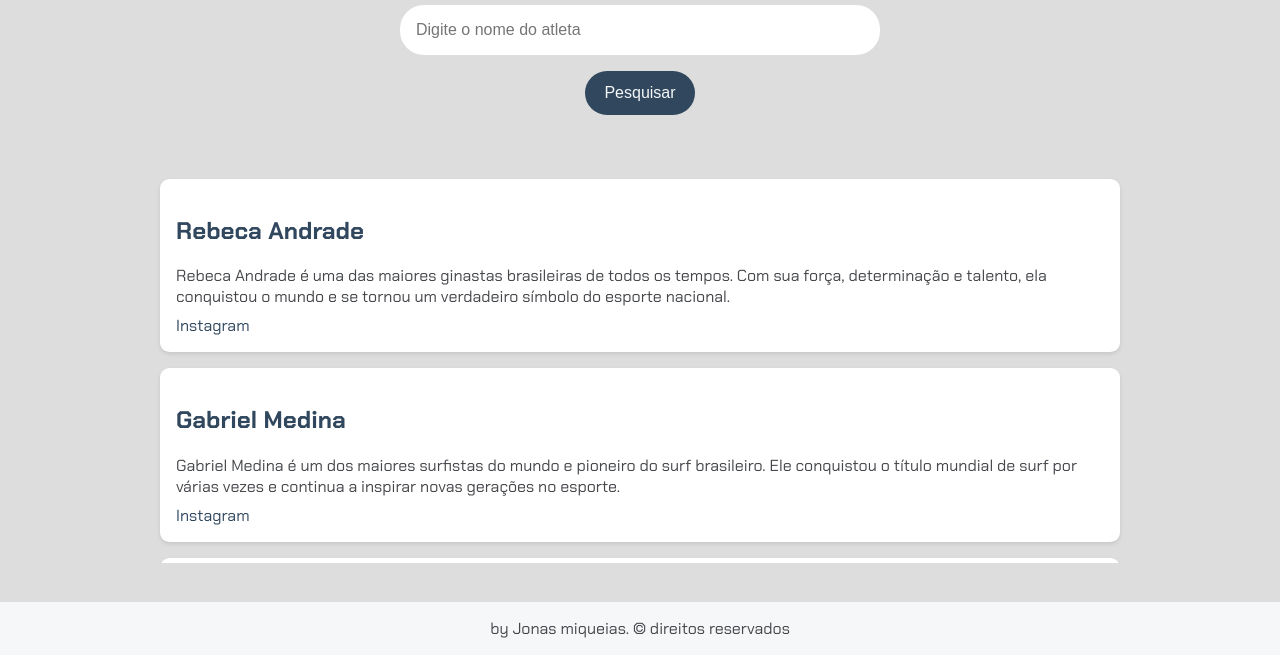
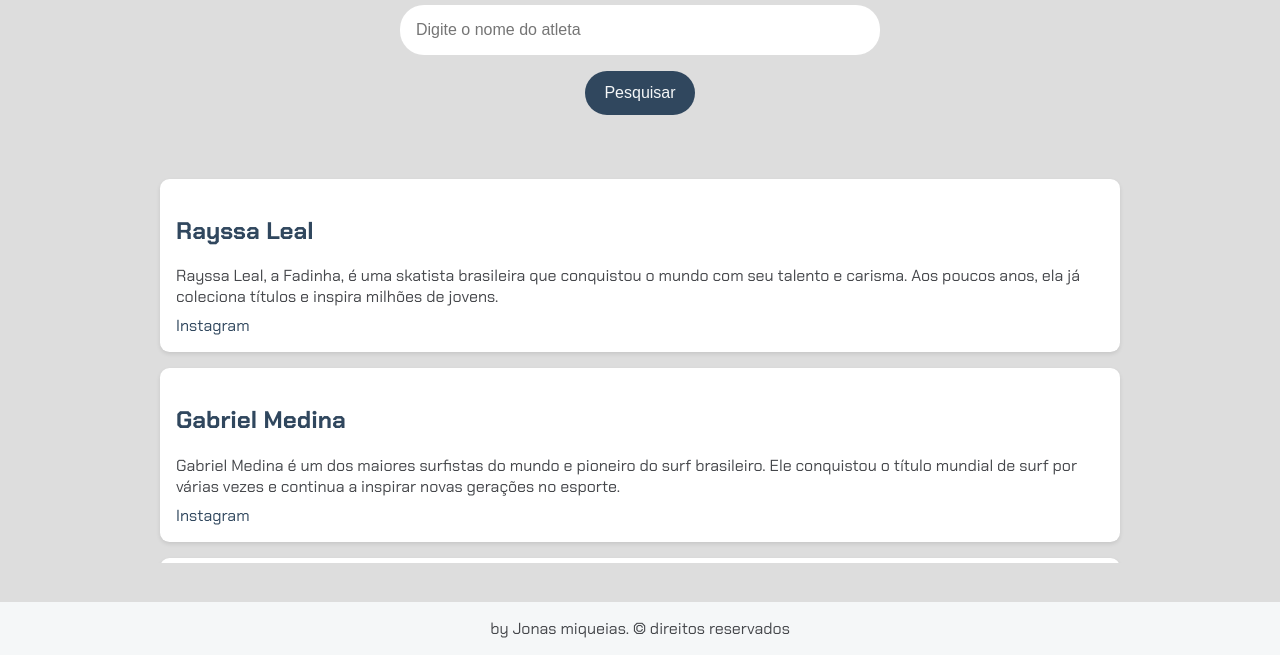
Before and after one commit to Jonasprogramer/alura_imersao, a plain HTML site: page index.html in a window 1280 px wide. Both pictures are taken after a click on the button "Pesquisar". Shown: the part 145-800 px from the top of the page. Drawn offline with Linux system fonts and the light colour scheme.

Commit message:
implementando a funcionalidade de busca

```diff
--- a/app.js
+++ b/app.js
@@ -1 +1,22 @@
-console.log(dados[1].titulo)
+//console.log(dados[1].titulo)
+function pesquisar(){
+    let section = document.getElementById("resultados-pesquisa")
+
+    let resultados = ""
+
+    //para cada
+    for(let dado of dados){
+        resultados += `
+        <div class="item-resultado">
+                        <h2>
+                            <a href="https://www.youtube.com/watch?v=U6QlKjfTSpc" target="_blank">${dado.titulo}</a>
+                        </h2>
+                        <p class="descricao-meta">
+                            ${dado.descricao}
+                        </p>
+                        <a href=${dado.link} target="_blank">Instagram</a>
+                    </div>`
+    }
+
+    section.innerHTML = resultados
+}
--- a/index.html
+++ b/index.html
@@ -14,10 +14,10 @@
     <main>
         <section>
             <input type="text" placeholder="Digite o nome do atleta">
-            <button>Pesquisar</button>
+            <button onclick="pesquisar()">Pesquisar</button>
         </section>
-        <section class="resultados-pesquisa">
-            <div class="item-resultado">
+        <section class="resultados-pesquisa" id="resultados-pesquisa">
+           <!-- <div class="item-resultado">
                 <h2>
                     <a href="https://www.youtube.com/watch?v=U6QlKjfTSpc" target="_blank">Rebeca Andrade</a>
                 </h2>
@@ -46,7 +46,7 @@
                 </p>
                 <a href="https://www.instagram.com/alissonbecker/?hl=pt-br" target="_blank">Instagram</a>
             </div>
-
+            -->
 
         </section>
     </main>
```
